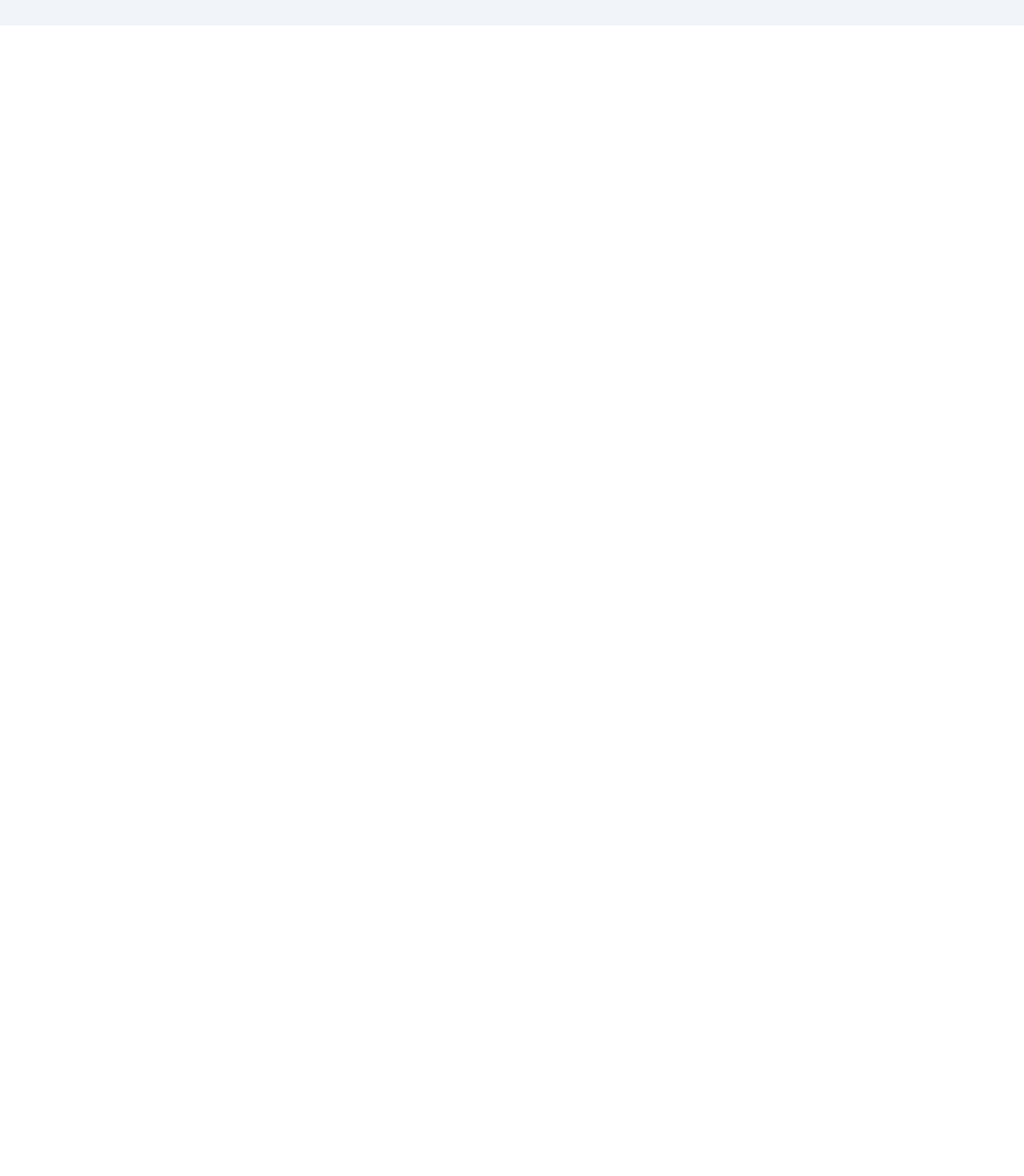
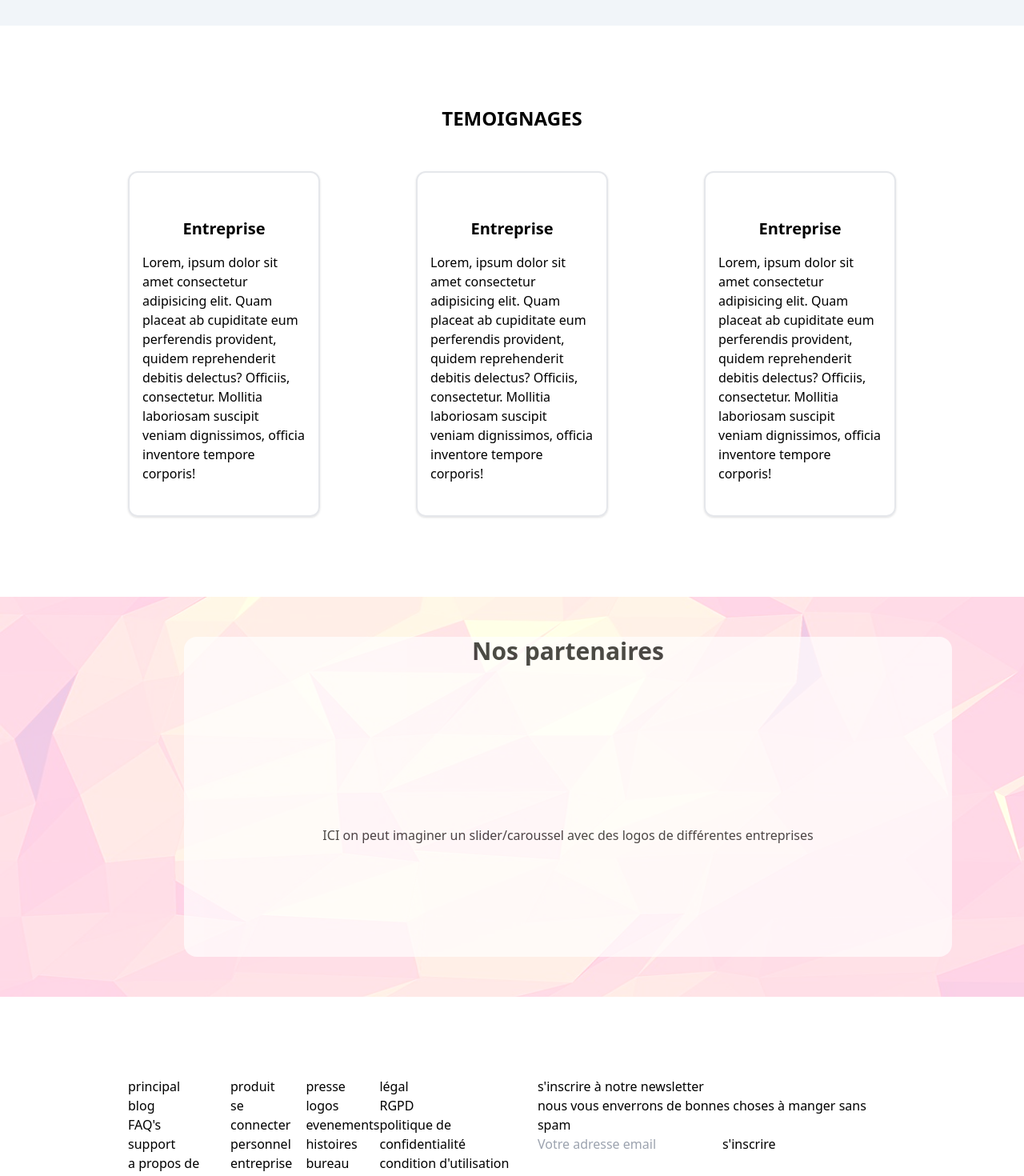
Before and after one commit to Rom-dev1/Projet-fil-rouge, a React (Create React App) app: page / in a window 1280 px wide. Shown: the part 1540-3010 px from the top of the page at 80% size. Before the commit the page ends 1572 px from the top, so only its background shows below. Built offline with nearby package versions, Linux system fonts and the light colour scheme.

Commit message:
react router

```diff
--- a/package.json
+++ b/package.json
@@ -8,6 +8,7 @@
     "@testing-library/user-event": "^13.5.0",
     "react": "^18.2.0",
     "react-dom": "^18.2.0",
+    "react-router-dom": "^6.8.1",
     "react-scripts": "5.0.1",
     "web-vitals": "^2.1.4"
   },
--- a/src/App.js
+++ b/src/App.js
@@ -3,6 +3,10 @@ import ContentInfo from "./component/Content_info";
 import Entreprise from "./component/Entreprise";
 import Formation from "./component/Formation";
 import Header from "./component/header";
+import Testimonials from "./component/Temoignage";
+import Partners from "./component/paternaires";
+import Footer from "./component/footer";
+import Connect_formation from "./connect_formation";
 
 
 function App() {
@@ -16,8 +20,10 @@ function App() {
             <Entreprise/>
             <Formation/>
           </div>
-
+          <Testimonials/>
+          <Partners/>
       </div>
+      <Footer/>
     </>
 
   );
--- a/src/index.js
+++ b/src/index.js
@@ -2,10 +2,17 @@ import React from 'react';
 import ReactDOM from 'react-dom/client';
 import App from './App'
 import '../src/index.css'
+import { BrowserRouter, Route, Routes } from 'react-router-dom';
+import Connect_formation from './connect_formation';
 
 const root = ReactDOM.createRoot(document.getElementById('root'));
 root.render(
+    <BrowserRouter>
+        <Routes>
+            <Route path='/' element={<App/>} />
+            <Route path='/formation' element={<Connect_formation/>} />
+        </Routes>
+    </BrowserRouter>
 
-    <App />
 
 );
```
Also changed, not shown: 1 other file (tests, documents, lock files or other folders).
